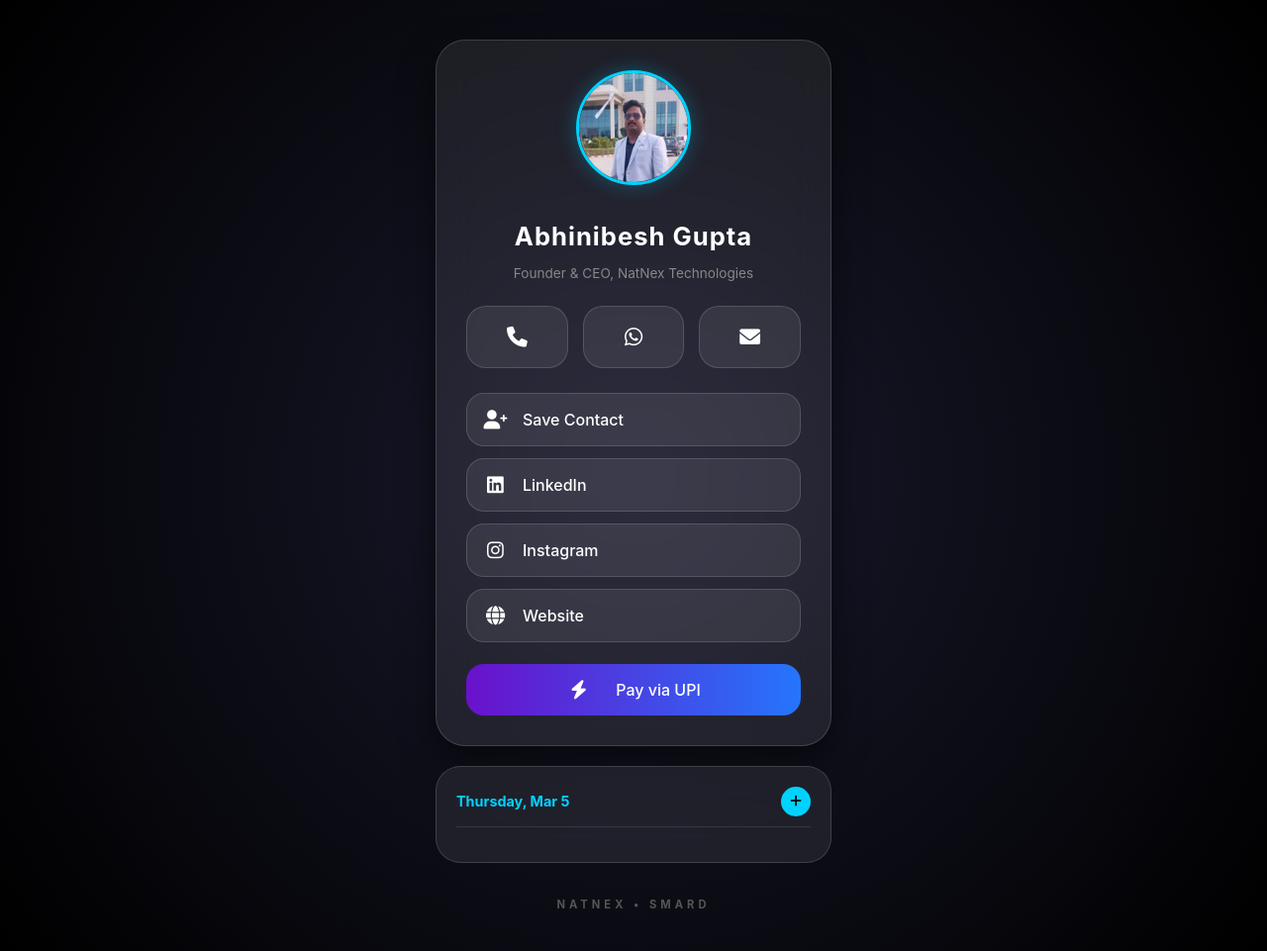
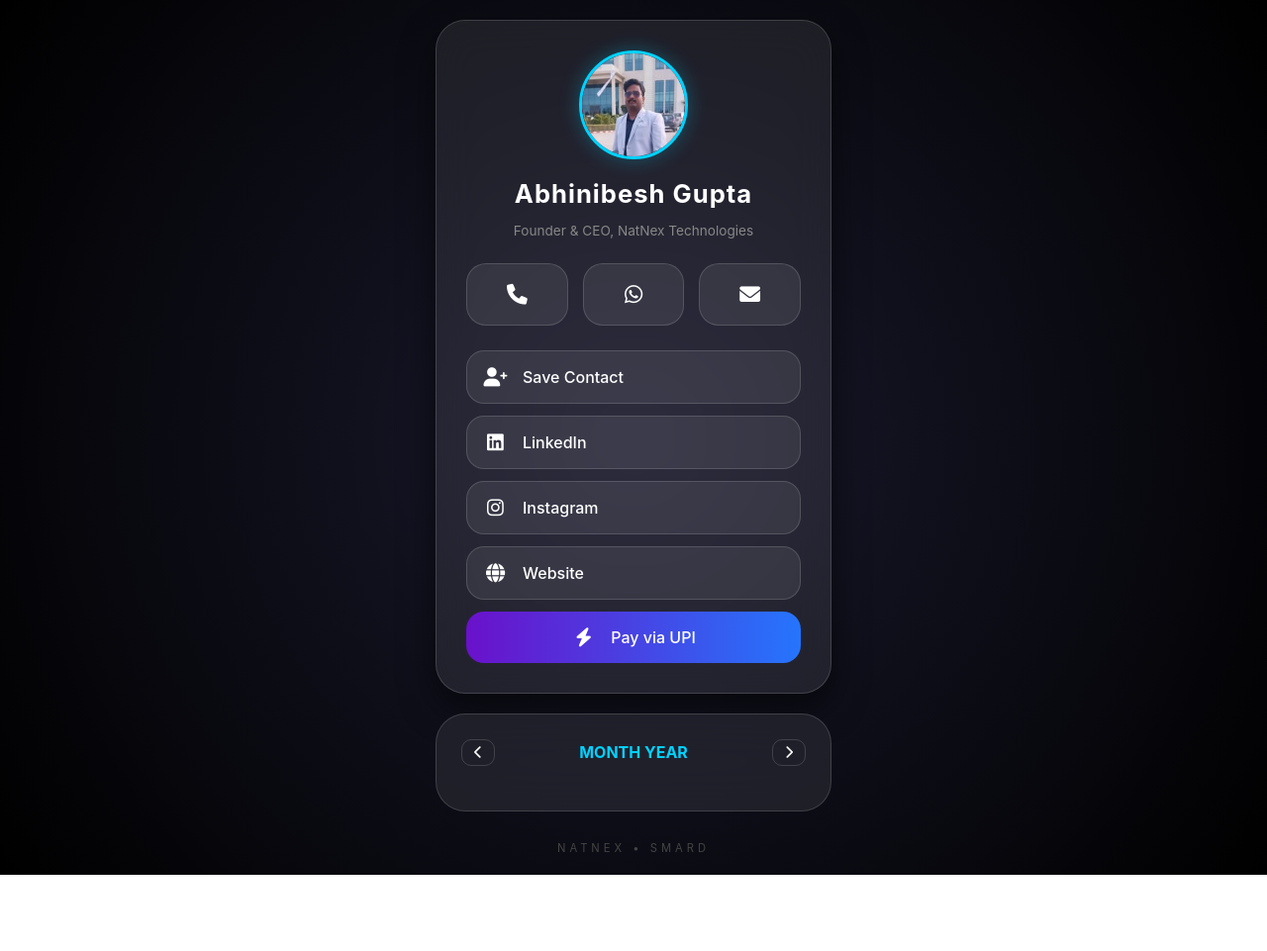
Before and after one commit to abhinibeshgh2024/NATNEXSMARDv01, a plain HTML site: page index.html in a window 1280 px wide. Shown: the whole page at 99% size. After the commit the page ends 884 px from the top, so only its background shows below. Drawn offline with Linux system fonts and the light colour scheme.

Commit message:
Update index.html

```diff
--- a/index.html
+++ b/index.html
@@ -11,12 +11,15 @@
             --glass-bg: rgba(255, 255, 255, 0.08);
             --border-white: rgba(255, 255, 255, 0.15);
             /* Brand Colors */
-            --whatsapp: #25D366;
-            --linkedin: #0077b5;
-            --instagram: #E1306C;
-            --website: #00d2ff;
-            --phone: #4CAF50;
-            --mail: #EA4335;
+            --whatsapp: #25D366; --linkedin: #0077b5; --instagram: #E1306C;
+            --website: #00d2ff; --phone: #4CAF50; --mail: #EA4335;
+        }
+
+        /* Essential Reset: Removes Blue Square on Tap */
+        * {
+            -webkit-tap-highlight-color: transparent;
+            outline: none;
+            box-sizing: border-box;
         }
 
         body {
@@ -27,15 +30,16 @@
             display: flex;
             justify-content: center;
             min-height: 100vh;
+            padding: 20px 0;
         }
 
         .card-container {
             width: 95%;
             max-width: 400px;
-            padding: 40px 10px;
             text-align: center;
         }
 
+        /* Profile Section */
         .profile-card {
             background: var(--glass-bg);
             backdrop-filter: blur(20px);
@@ -43,106 +47,84 @@
             border-radius: 30px;
             padding: 30px;
             box-shadow: 0 15px 35px rgba(0,0,0,0.6);
+            margin-bottom: 20px;
         }
 
         .avatar {
-            width: 110px;
-            height: 110px;
+            width: 110px; height: 110px;
             border-radius: 50%;
             border: 3px solid var(--neon-blue);
             margin-bottom: 15px;
             box-shadow: 0 0 20px rgba(0, 210, 255, 0.3);
         }
 
-        h1 { font-size: 1.6rem; margin-bottom: 5px; letter-spacing: 1px; }
+        h1 { font-size: 1.6rem; margin: 0 0 5px; letter-spacing: 1px; }
         .tagline { font-size: 0.85rem; color: #888; margin-bottom: 25px; }
 
-        /* Icon Grid Styling */
+        /* Icon Grid */
         .action-grid {
-            display: grid;
-            grid-template-columns: repeat(3, 1fr);
-            gap: 15px;
-            margin-bottom: 25px;
+            display: grid; grid-template-columns: repeat(3, 1fr);
+            gap: 15px; margin-bottom: 25px;
         }
 
         .icon-box {
             background: var(--glass-bg);
             border: 1px solid var(--border-white);
-            padding: 18px;
-            border-radius: 20px;
-            color: #fff; /* Initial state white */
-            text-decoration: none;
-            transition: all 0.4s ease;
-            font-size: 1.3rem;
+            padding: 18px; border-radius: 20px;
+            color: #fff; text-decoration: none;
+            transition: all 0.4s ease; font-size: 1.3rem;
         }
 
-        /* Hover Individual Colors for Grid */
         .icon-box:hover { background: rgba(255,255,255,0.12); transform: translateY(-3px); }
         #phoneBtn:hover i { color: var(--phone); text-shadow: 0 0 10px var(--phone); }
         #waBtn:hover i { color: var(--whatsapp); text-shadow: 0 0 10px var(--whatsapp); }
         #mailBtn:hover i { color: var(--mail); text-shadow: 0 0 10px var(--mail); }
 
-        /* Full Width List Buttons */
-        .btn-list {
-            display: flex;
-            flex-direction: column;
-            gap: 12px;
+        /* List Buttons */
+        .btn-list { display: flex; flex-direction: column; gap: 12px; }
+        .btn {
+            background: var(--glass-bg); border: 1px solid var(--border-white);
+            padding: 16px; border-radius: 18px; color: white;
+            text-decoration: none; display: flex; align-items: center;
+            gap: 15px; font-weight: 500; transition: all 0.3s ease;
         }
-
-        .btn {
-            background: var(--glass-bg);
-            border: 1px solid var(--border-white);
-            padding: 16px;
-            border-radius: 18px;
-            color: white;
-            text-decoration: none;
-            display: flex;
-            align-items: center;
-            gap: 15px;
-            font-weight: 500;
-            transition: all 0.3s ease;
-            position: relative;
-        }
-
-        .btn i {
-            color: #fff; /* Initial state white */
-            width: 25px;
-            font-size: 1.2rem;
-            transition: all 0.3s ease;
-        }
-
-        /* Hover States for List Buttons */
-        .btn:hover {
-            background: rgba(255,255,255,0.1);
-            border-color: rgba(255,255,255,0.3);
-            transform: translateX(5px);
-        }
-
-        /* Specific Hover Icon Colors */
+        .btn i { color: #fff; width: 25px; font-size: 1.2rem; transition: 0.3s; }
+        .btn:hover { background: rgba(255,255,255,0.1); transform: translateX(5px); }
         .btn:hover#saveContact i { color: var(--neon-blue); }
         .btn:hover[href*="linkedin"] i { color: var(--linkedin); }
         .btn:hover[href*="instagram"] i { color: var(--instagram); }
         .btn:hover[href*="gogenix"] i { color: var(--website); }
 
-        /* Pay Button Styling */
-        .pay-btn {
-            background: linear-gradient(90deg, #6a11cb 0%, #2575fc 100%);
-            border: none !important;
-            margin-top: 10px;
-            justify-content: center;
+        .pay-btn { background: linear-gradient(90deg, #6a11cb 0%, #2575fc 100%); border: none !important; justify-content: center; }
+
+        /* Task Panel Styling */
+        .todo-panel {
+            background: var(--glass-bg); backdrop-filter: blur(25px);
+            border: 1px solid var(--border-white); border-radius: 30px;
+            padding: 25px; text-align: left;
         }
-        .pay-btn:hover {
-            transform: scale(1.02);
-            box-shadow: 0 0 20px rgba(37, 117, 252, 0.4);
+
+        .calendar-nav { display: flex; justify-content: space-between; align-items: center; margin-bottom: 20px; }
+        .calendar-nav h2 { font-size: 1rem; color: var(--neon-blue); margin: 0; text-transform: uppercase; }
+        .nav-btn { background: none; border: 1px solid var(--border-white); color: white; padding: 5px 12px; border-radius: 10px; cursor: pointer; }
+
+        .event-item {
+            background: rgba(255, 255, 255, 0.03); padding: 15px;
+            border-radius: 15px; margin-bottom: 10px; border-left: 3px solid transparent;
+            transition: 0.3s;
         }
-        .pay-btn i { margin-right: 10px; }
+        .nearest { background: rgba(0, 210, 255, 0.1); border-left: 3px solid var(--neon-blue); transform: scale(1.02); }
+        .nearest .event-title { font-size: 1.15rem; font-weight: bold; color: var(--neon-blue); }
 
-        footer { margin-top: 35px; font-size: 0.7rem; color: #555; letter-spacing: 4px; font-weight: bold; }
+        .event-date { font-size: 0.75rem; color: #666; margin-top: 4px; }
+        .exam-tag { background: #ff4d4d; color: white; font-size: 0.6rem; padding: 2px 6px; border-radius: 4px; margin-left: 10px; font-weight: bold; }
 
-        /* Laptop QR Modal (Previously discussed) */
+        footer { margin-top: 30px; font-size: 0.7rem; color: #444; letter-spacing: 4px; }
+
+        /* Desktop Modal */
         #qrModal {
             display:none; position:fixed; top:0; left:0; width:100%; height:100%;
-            background:rgba(0,0,0,0.9); z-index:1000; justify-content:center; align-items:center; flex-direction:column;
+            background:rgba(0,0,0,0.9); z-index:1000; justify-content:center; align-items:center;
         }
     </style>
 </head>
@@ -168,95 +150,25 @@
             <a id="upiBtn" href="javascript:void(0)" class="btn pay-btn"><i class="fas fa-bolt"></i> Pay via UPI</a>
         </div>
     </div>
+
     <div class="todo-panel">
-    <div class="todo-header">
-        <div id="currentDate"></div>
-        <button id="addTaskBtn"><i class="fas fa-plus"></i></button>
+        <div class="calendar-nav">
+            <button class="nav-btn" id="prevMonth"><i class="fas fa-chevron-left"></i></button>
+            <h2 id="monthDisplay">MONTH YEAR</h2>
+            <button class="nav-btn" id="nextMonth"><i class="fas fa-chevron-right"></i></button>
+        </div>
+        <div id="eventContainer"></div>
     </div>
-    <div class="todo-list" id="todoContainer">
-        </div>
-</div>
 
-<style>
-    .todo-panel {
-        margin-top: 20px;
-        background: var(--glass-bg);
-        backdrop-filter: blur(20px);
-        border: 1px solid var(--border-white);
-        border-radius: 25px;
-        padding: 20px;
-        text-align: left;
-    }
-
-    .todo-header {
-        display: flex;
-        justify-content: space-between;
-        align-items: center;
-        margin-bottom: 15px;
-        border-bottom: 1px solid rgba(255,255,255,0.1);
-        padding-bottom: 10px;
-    }
-
-    #currentDate {
-        font-weight: bold;
-        color: var(--neon-blue);
-        font-size: 0.9rem;
-    }
-
-    #addTaskBtn {
-        background: var(--neon-blue);
-        border: none;
-        color: #000;
-        width: 30px;
-        height: 30px;
-        border-radius: 50%;
-        cursor: pointer;
-        display: flex;
-        justify-content: center;
-        align-items: center;
-    }
-
-    .todo-list {
-        max-height: 200px;
-        overflow-y: auto;
-    }
-
-    .todo-item {
-        background: rgba(255,255,255,0.05);
-        margin-bottom: 8px;
-        padding: 10px 15px;
-        border-radius: 12px;
-        display: flex;
-        align-items: center;
-        justify-content: space-between;
-        font-size: 0.85rem;
-        animation: slideIn 0.3s ease;
-    }
-
-    .todo-item.completed {
-        opacity: 0.5;
-        text-decoration: line-through;
-    }
-
-    .todo-item i {
-        cursor: pointer;
-        color: #ff4d4d;
-    }
-
-    @keyframes slideIn {
-        from { opacity: 0; transform: translateY(10px); }
-        to { opacity: 1; transform: translateY(0); }
-    }
-</style>
     <footer>NATNEX • SMARD</footer>
 </div>
 
 <div id="qrModal">
     <div style="background:white; padding:25px; border-radius:25px; text-align:center;">
-        <p style="color:black; font-weight:bold; margin-bottom:15px; font-family:sans-serif;">Scan with Any UPI App</p>
+        <p style="color:black; font-weight:bold; margin-bottom:15px;">Scan to Pay</p>
         <img src="qrwalet.png" alt="UPI QR" style="width:200px; height:200px;">
         <br>
-        <button onclick="document.getElementById('qrModal').style.display='none'" style="margin-top:15px; padding:12px 25px; border-radius:12px; border:none; background:#000; color:white; font-weight:bold; cursor:pointer;">Close</button>
+        <button onclick="document.getElementById('qrModal').style.display='none'" style="margin-top:15px; padding:10px 20px; border:none; background:#000; color:white; border-radius:10px; cursor:pointer;">Close</button>
     </div>
 </div>
 
```
